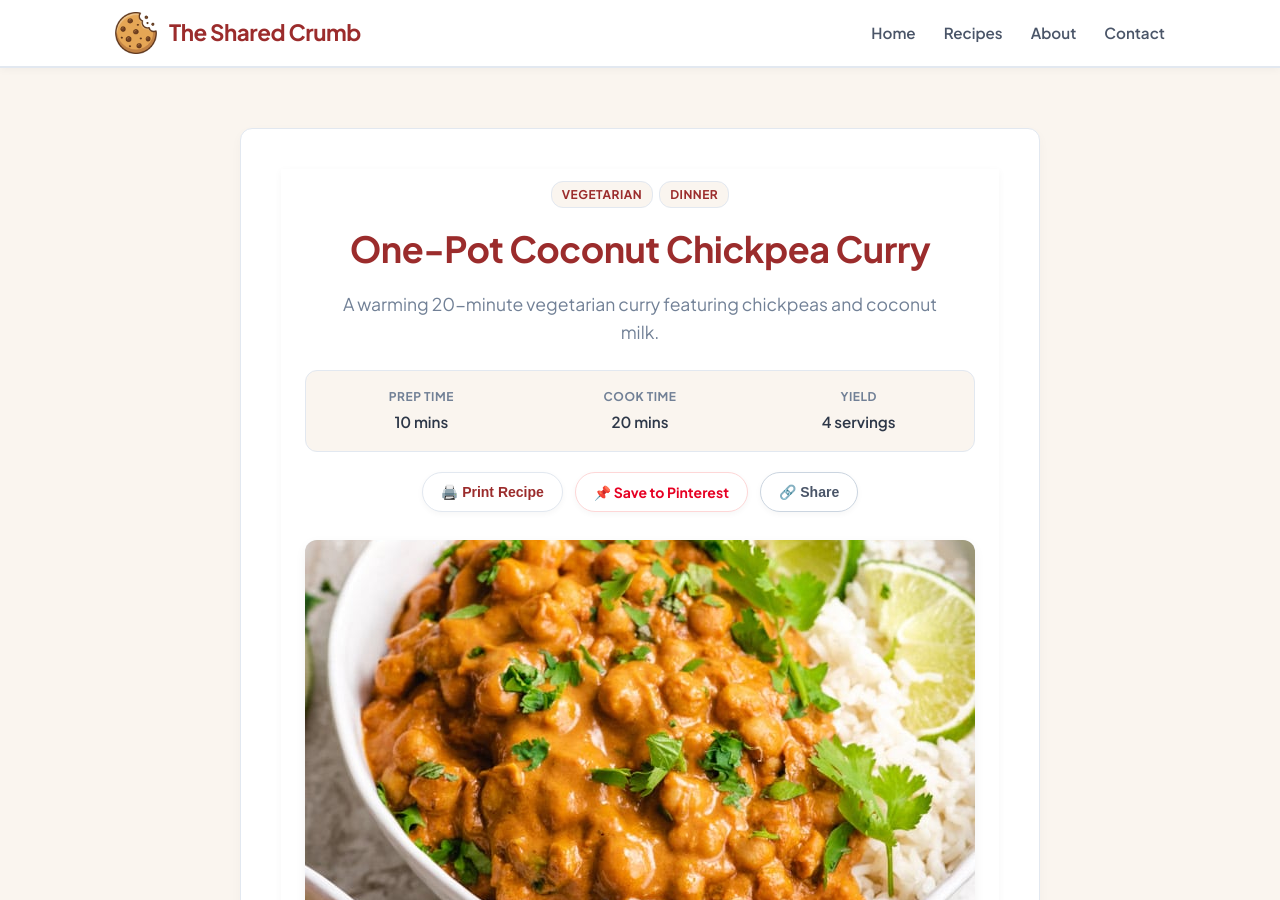
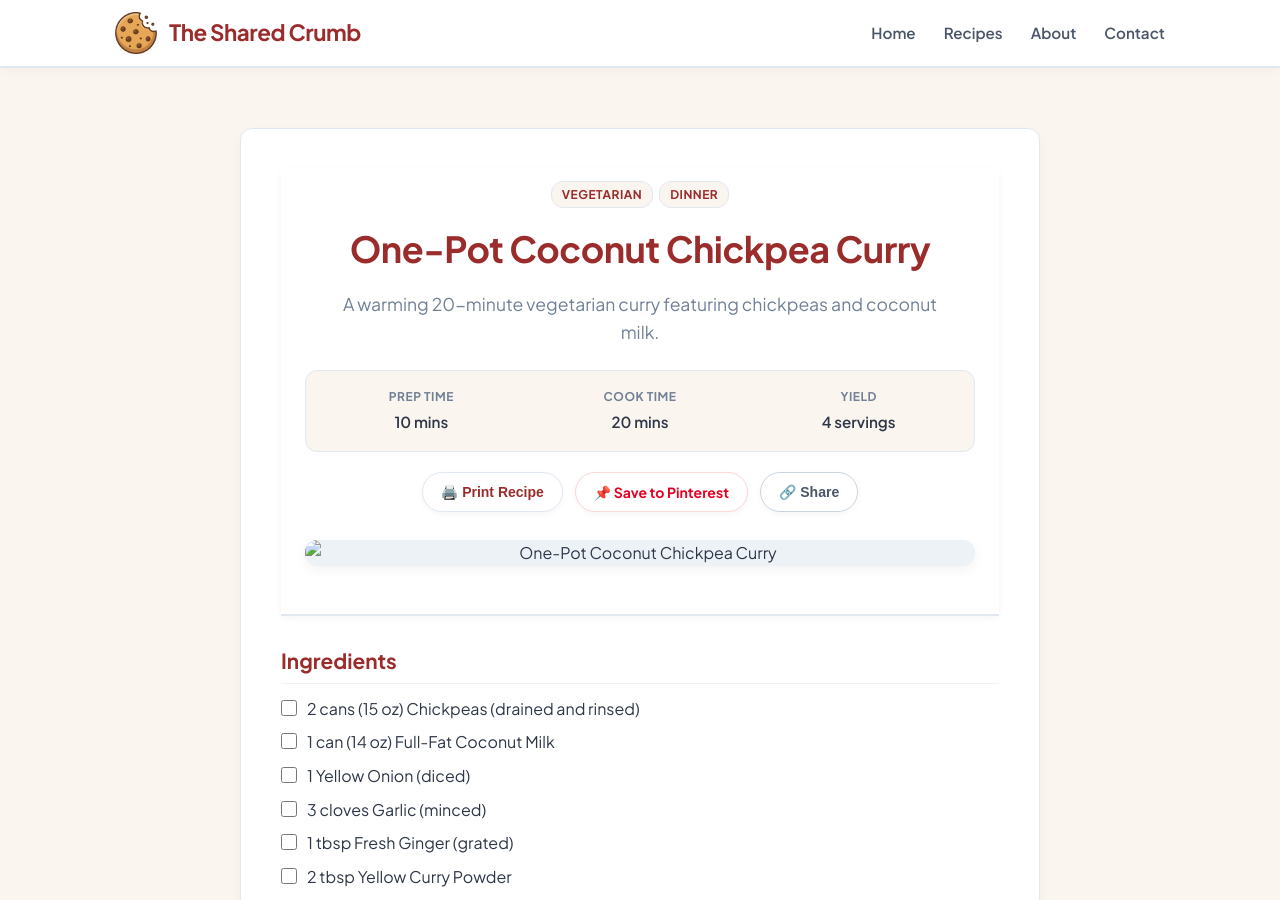
Before and after one commit to TheSharedCrumb/TheSharedCrumb, a Jekyll site: the page built from _recipes/test-chicken-curry.md, in a window 1280 px wide and 900 px high. Built offline with Jekyll 4.4.1, drawn with Linux system fonts in a browser that asks for light colours.

Commit message:
Remove image reference from chicken curry recipe
Removed the image reference for the chicken curry recipe.

```diff
--- a/_recipes/test-chicken-curry.md
+++ b/_recipes/test-chicken-curry.md
@@ -6,7 +6,7 @@ category: [Vegetarian, Dinner]
 prep_time: "10 mins"
 cook_time: "20 mins"
 yield: "4 servings"
-image: "/assets/images/Chickpea-Curry_TEST.jpg"
+image: ""
 ---
 
 ### Ingredients
```
